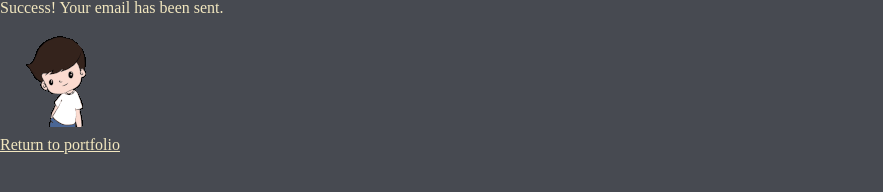
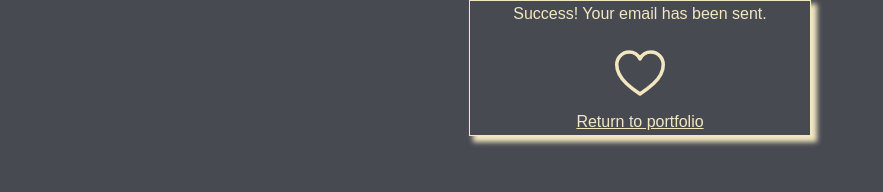
Before and after one commit to suzc4mara/suzc4mara.github.io, a website built with webpack: page success.html in a window 1280 px wide. Shown: the whole page, without its empty margins (0-883 px from the left). Built offline with nearby package versions, Linux system fonts and the light colour scheme.

Commit message:
Alterado conteúdo HTML e form

```diff
--- a/styles/header.css
+++ b/styles/header.css
@@ -12,6 +12,10 @@ body {
   color: var(--secondary-color);
 }
 
+header{
+  margin-top: .5rem;
+}
+
 nav {
   display: flex;
   align-items: center;
@@ -23,8 +27,9 @@ nav {
 
 h1 {
   font-weight: bold;
-  padding: 2px 4px;
+  padding: 5px 10px;
   border: var(--secondary-color) solid 1px;
+  text-align: center;
 }
 
 .nav-list {
--- /dev/null
+++ b/styles/success.css
@@ -0,0 +1,34 @@
+body {
+        background-color: #474a51;
+        color: #f2e7bf;
+}
+
+h1 {
+    margin-bottom: 10px;
+}
+
+a {
+    color: #f2e7bf;
+}
+
+a:hover {
+    opacity: 0.6;
+}
+
+.content{
+    width: 20rem;
+    text-align: center;
+    font-family: sans-serif;
+    margin: auto;
+    padding: 5px 10px;
+    border: 1px solid;
+    box-shadow: 5px 5px 5px 1px #f2e7bf;
+}
+
+.heart{
+    display: block;
+    width: 50px;
+    height: 50px;
+    margin: auto;
+    padding: 1rem;
+}
--- a/success.html
+++ b/success.html
@@ -6,34 +6,16 @@
     <meta name="viewport" content="width=device-width, initial-scale=1.0" />
     <title>Success</title>
     <link rel="stylesheet" href="./styles/reset.css" />
-    <style>
-      body {
-        background-color: #474a51;
-        color: #f2e7bf;
-      }
-      h1 {
-        margin-bottom: 10px;
-      }
-      img {
-        display: block;
-        margin-bottom: 10px;
-      }
-      a {
-        color: #f2e7bf;
-      }
-      a:hover {
-        opacity: 0.6;
-      }
-    </style>
+    <link rel="stylesheet" href="./styles/success.css">
   </head>
   <body>
-    <section>
+    <section class="content">
       <h1>Success! Your email has been sent.</h1>
-      <img
-        src="./assets/thumbs-up.gif"
-        alt="Gif of a cartoon boy giving thumbs up"
+      <img  class="heart"
+        src="./assets/svg/heart.svg"
+        alt="Heart"
       />
-      <a href="https://luisc4mara.github.io">Return to portfolio</a>
+      <a href="https://suzc4mara.github.io">Return to portfolio</a>
     </section>
   </body>
 </html>
```
Also changed, not shown: index.html (+11 -14 lines), package.json (+4 -4 lines), styles/main.css (+7 -0 lines), assets/svg/heart.svg (added), assets/thumbs-up.gif (deleted).
